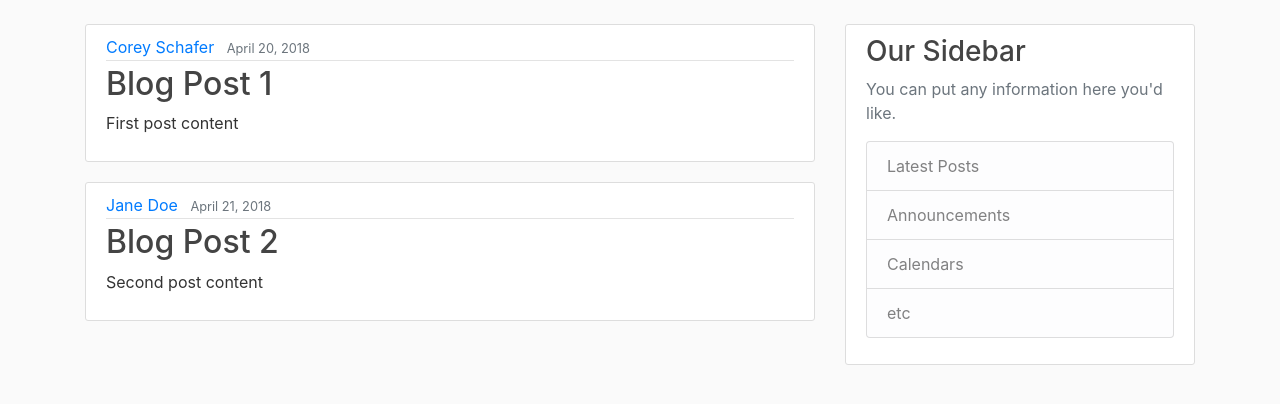
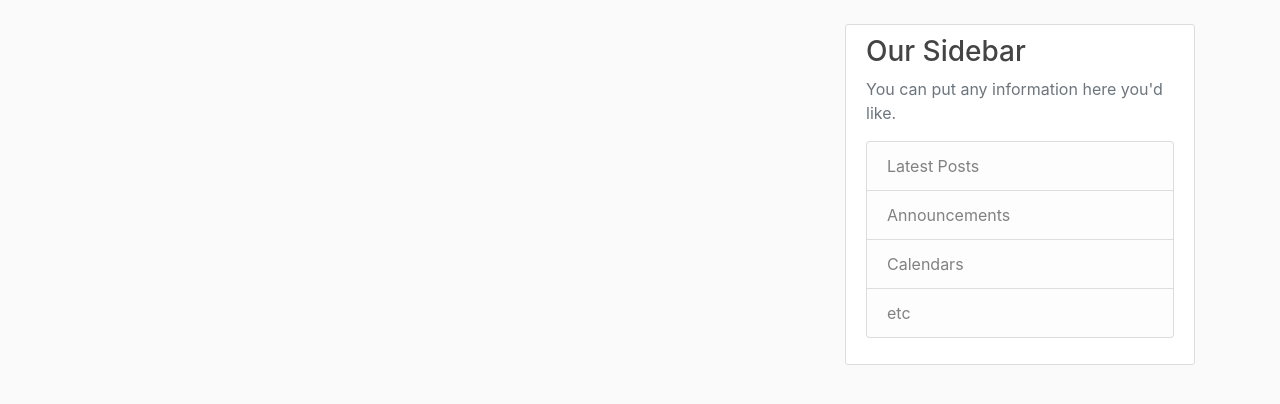
Before and after one commit to James-McTighe/flask_tutorial, a Flask app: page /home in a window 1280 px wide. Shown: the part 56-460 px from the top of the page. Run offline with Flask 3, Linux system fonts and the light colour scheme; data that the repository does not hold is empty; some libraries are stand-ins or nearby versions.

Commit message:
finished part 8

```diff
--- a/flaskblog/routes.py
+++ b/flaskblog/routes.py
@@ -1,31 +1,17 @@
 import os
 import secrets
 from PIL import Image
-from flask import render_template, url_for, flash, redirect, request
+from flask import render_template, url_for, flash, redirect, request, abort
 from flaskblog import app, db, bcrypt
 from flaskblog.forms import RegistrationForm, LoginForm, UpdateAccountForm, PostForm
 from flaskblog.models import User, Post
 from flask_login import login_user, current_user, logout_user, login_required
 
-posts = [
-    {
-        'author': 'Corey Schafer',
-        'title': 'Blog Post 1',
-        'content': 'First post content',
-        'date_posted': 'April 20, 2018'
-    },
-    {
-        'author': 'Jane Doe',
-        'title': 'Blog Post 2',
-        'content': 'Second post content',
-        'date_posted': 'April 21, 2018'
-    }
-]
-
 
 @app.route("/")
 @app.route("/home")
 def home():
+    posts = Post.query.all()
     return render_template('home.html', posts=posts)
 
 
@@ -110,6 +96,44 @@ def account():
 def new_post():
     form = PostForm()
     if form.validate_on_submit():
+        post = Post(title=form.title.data, content=form.content.data, author=current_user)
+        db.session.add(post)
+        db.session.commit()
         flash('Your post has been created!', 'success')
         return redirect(url_for('home'))
-    return render_template('create_post.html', title='New Post', form=form)
+    return render_template('create_post.html', title='New Post', form=form, legend='New Post')
+
+@app.route("/post/<int:post_id>")
+def post(post_id):
+    post = Post.query.get_or_404(post_id)
+    return render_template('post.html', title=post.title, post=post)
+
+@app.route("/post/<int:post_id>/update", methods=['GET', 'POST'])
+@login_required
+def update_post(post_id):
+    post = Post.query.get_or_404(post_id)
+    if post.author != current_user:
+        abort(403)
+    form = PostForm()
+    if form.validate_on_submit():
+        post.title = form.title.data
+        post.content = form.content.data
+        db.session.commit()
+        flash('Your post has been updated', 'success')
+        return redirect(url_for('post', post_id=post.id))
+    elif request.method == 'GET':
+        form.title.data = post.title
+        form.content.data = post.content
+    return render_template('create_post.html', title='Update Post',
+                           form=form, legend='Update Post')
+
+@app.route("/post/<int:post_id>/delete", methods=['POST'])
+@login_required
+def delete_post(post_id):
+    post = Post.query.get_or_404(post_id)
+    if post.author != current_user:
+        abort(403)
+    db.session.delete(post)
+    db.session.commit()
+    flash("Your post has been deleted!", 'success')
+    return redirect(url_for('home'))
--- a/flaskblog/templates/create_post.html
+++ b/flaskblog/templates/create_post.html
@@ -5,7 +5,7 @@
         <form method="POST" action="" novalidate>
             {{ form.hidden_tag() }}
             <fieldset class="form-group">
-                <legend class="border-bottom mb-4">New Post</legend>
+                <legend class="border-bottom mb-4">{{ legend }}</legend>
                 <div class="form-group">
                     {{ form.title.label(class="form-control-label")}}
 
--- a/flaskblog/templates/home.html
+++ b/flaskblog/templates/home.html
@@ -3,12 +3,13 @@
 
     {% for post in posts %}
         <article class="media content-section">
+            <img class="rounded-circle article-img" src="{{ url_for('static', filename='profile_pics/' + post.author.image_file)}}">
             <div class="media-body">
             <div class="article-metadata">
-                <a class="mr-2" href="#">{{ post.author }}</a>
-                <small class="text-muted">{{ post.date_posted }}</small>
+                <a class="mr-2" href="#">{{ post.author.username }}</a>
+                <small class="text-muted">{{ post.date_posted.strftime('%d-%B-%Y') }}</small>
             </div>
-            <h2><a class="article-title" href="#">{{ post.title }}</a></h2>
+            <h2><a class="article-title" href="{{ url_for('post', post_id=post.id )}}">{{ post.title }}</a></h2>
             <p class="article-content">{{ post.content }}</p>
             </div>
         </article>
```
